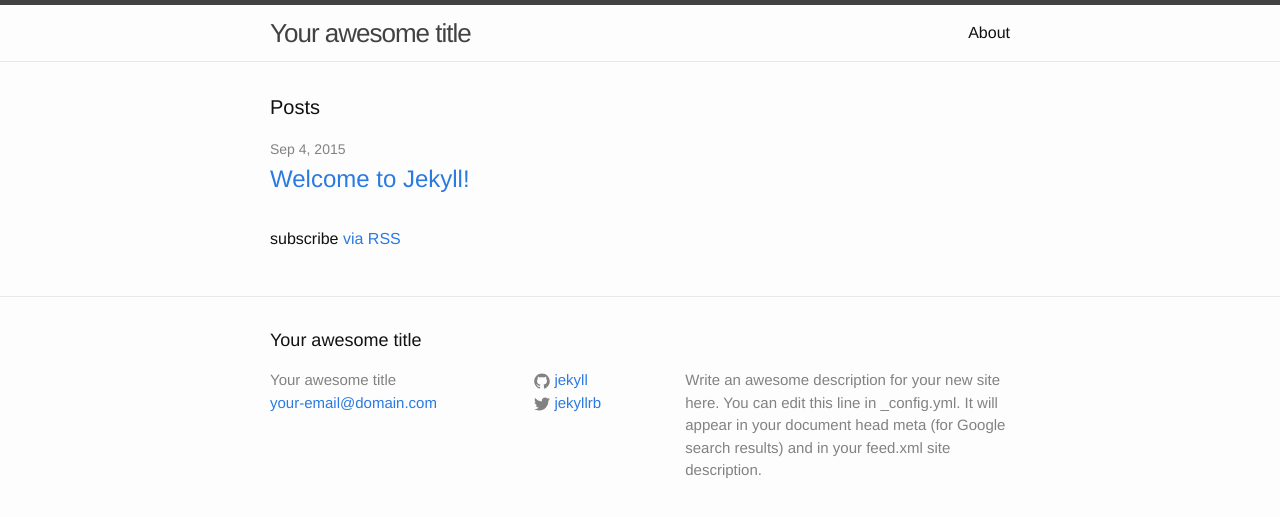
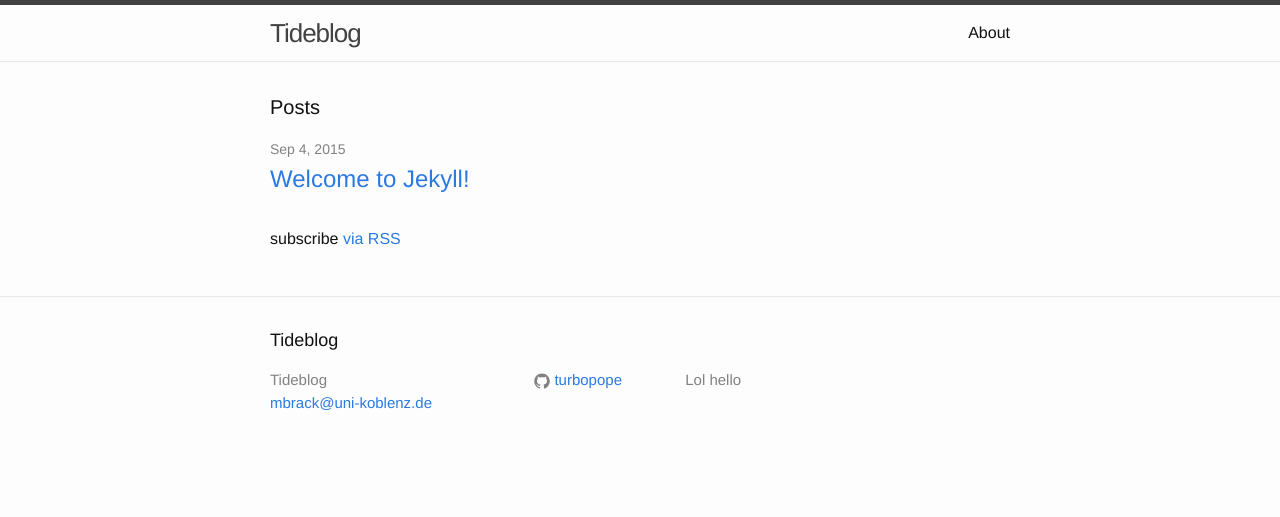
Before and after one commit to TurboPope/tideblog, a Jekyll site: the page built from index.html, in a window 1280 px wide. Shown: the top 517 px of the page. Built offline with Jekyll 4.4.1, drawn with Linux system fonts in a browser that asks for light colours.

Commit message:
Update _config.yml

```diff
--- a/_config.yml
+++ b/_config.yml
@@ -1,14 +1,12 @@
 # Site settings
-title: Your awesome title
-email: your-email@domain.com
+title: Tideblog
+email: mbrack@uni-koblenz.de
 description: > # this means to ignore newlines until "baseurl:"
-  Write an awesome description for your new site here. You can edit this
-  line in _config.yml. It will appear in your document head meta (for
-  Google search results) and in your feed.xml site description.
+  Lol hello
 baseurl: "" # the subpath of your site, e.g. /blog/
 url: "http://yourdomain.com" # the base hostname & protocol for your site
-twitter_username: jekyllrb
-github_username:  jekyll
+#twitter_username: jekyllrb
+github_username:  turbopope
 
 # Build settings
 markdown: kramdown
```
